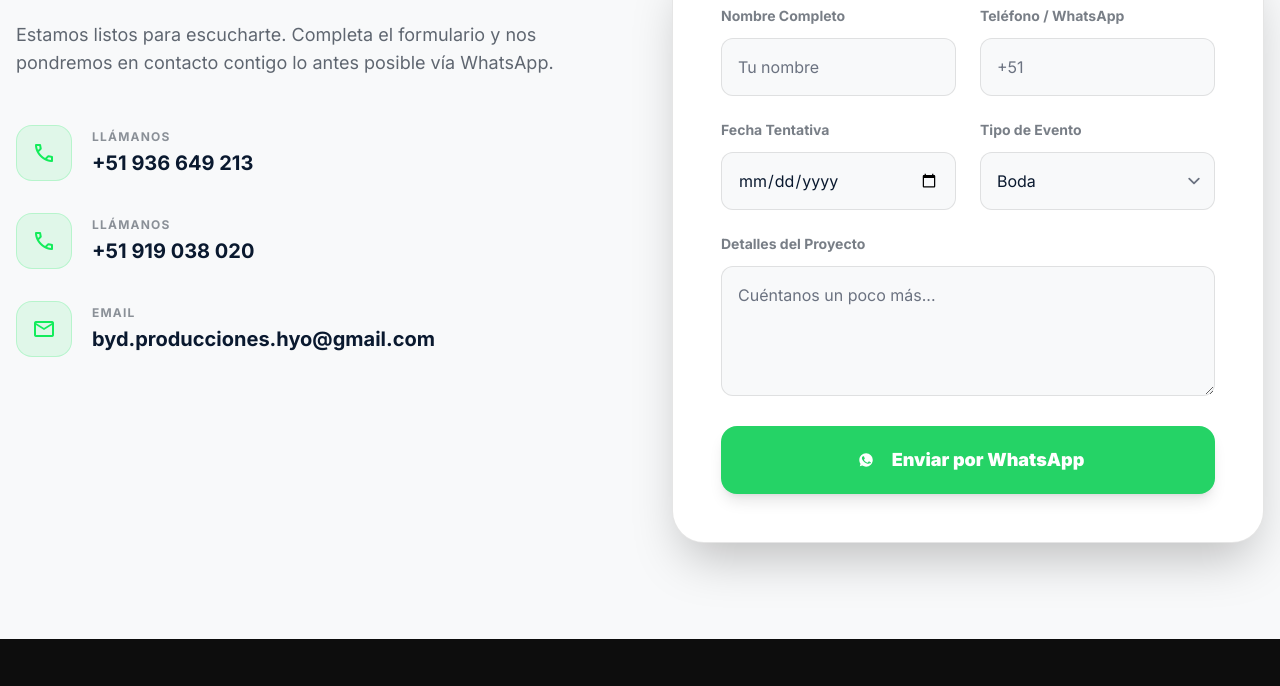
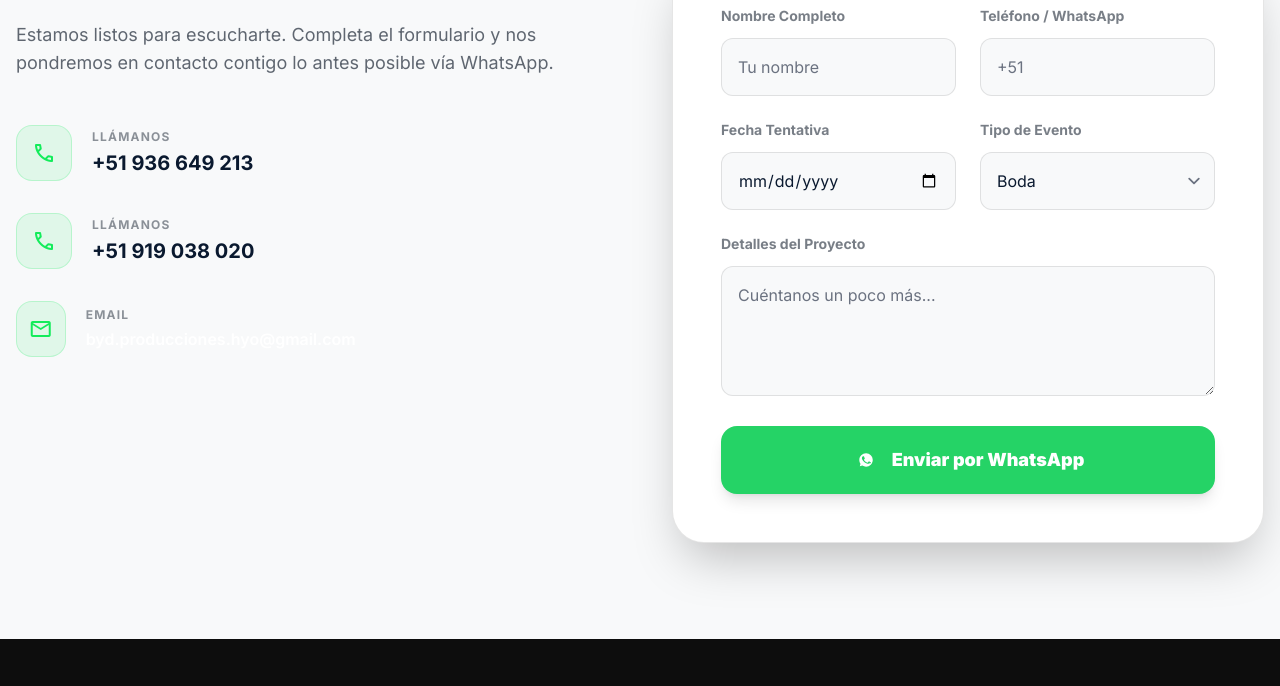
Before and after one commit to Brayan-BH/Producciones-B-D-Hyo, a plain HTML site: page index.html in a window 1280 px wide. Shown: the part 5458-6144 px from the top of the page. Drawn offline with nearby package versions, Linux system fonts and the light colour scheme.

Commit message:
fix colors and forms

```diff
--- a/index.html
+++ b/index.html
@@ -917,14 +917,16 @@
               >
                 <span class="material-symbols-outlined text-2xl">mail</span>
               </div>
-              <div>
-                <p
-                  class="text-xs font-bold opacity-50 uppercase tracking-widest mb-1"
-                >
+              <div class="w-full max-w-full overflow-hidden text-start">
+                <p class="text-xs font-bold uppercase tracking-widest opacity-50 mb-1">
                   Email
                 </p>
-                <p class="text-xl font-bold dark:text-white text-brand-blue">
-                    byd.producciones.hyo@gmail.com
+
+                <p
+                  class="text-sm sm:text-base font-semibold text-white
+                         break-all whitespace-normal"
+                >
+                  byd.producciones.hyo@gmail.com
                 </p>
               </div>
             </div>
```
